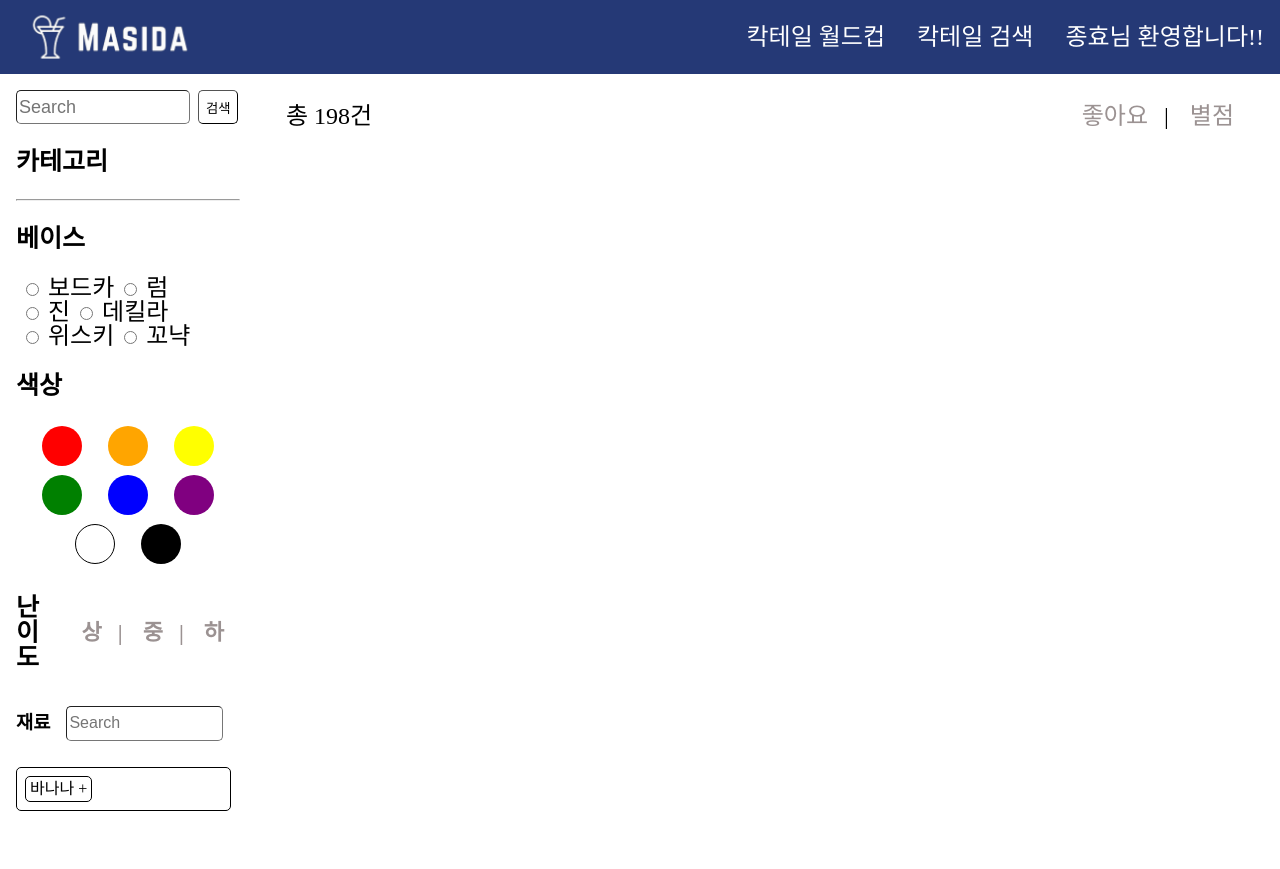
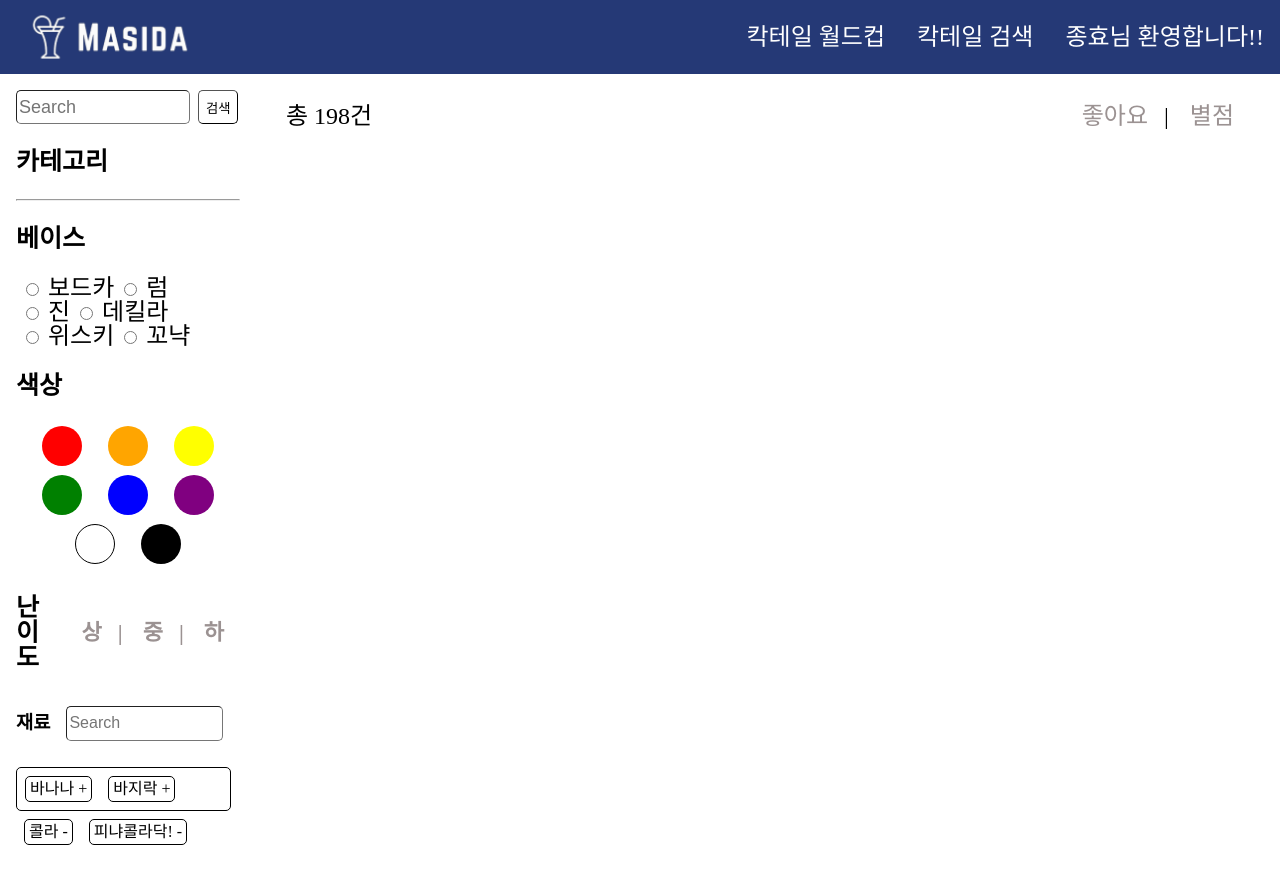
Before and after one commit to jhyun3315/masida, a Next.js app in the folder masida/: page /search in a window 1280 px wide. Before the commit the page ends 827 px from the top, so only its background shows below. Built offline with nearby package versions, Linux system fonts and the light colour scheme.

Commit message:
feat: make searchpage

```diff
--- a/masida/src/components/Search/Category.tsx
+++ b/masida/src/components/Search/Category.tsx
@@ -4,11 +4,42 @@ import Color from "./Color";
 import Difficulty from "./Difficulty";
 import Ingredient from "./Ingredient";
 
-type base = {
-  base_name: string;
+//재료들 타입 지정.
+export type searchIngredient = {
+  ingredient_id: number;
+  ingredient_name: string;
+  ingredient_add: boolean; //현재 검색 추가된 재료인지 확인하게 해주는 props.
+};
+
+export type searchedIngredient = {
+  ingredient: searchIngredient[];
 };
 
 const Category = () => {
+  const props: searchedIngredient = {
+    ingredient: [
+      {
+        ingredient_id: 1,
+        ingredient_name: "바나나",
+        ingredient_add: false,
+      },
+      {
+        ingredient_id: 2,
+        ingredient_name: "바지락",
+        ingredient_add: false,
+      },
+      {
+        ingredient_id: 3,
+        ingredient_name: "콜라",
+        ingredient_add: true,
+      },
+      {
+        ingredient_id: 4,
+        ingredient_name: "피냐콜라닥!",
+        ingredient_add: true,
+      },
+    ],
+  };
   return (
     <>
       <div className={style.category}>
@@ -17,7 +48,7 @@ const Category = () => {
         <Base />
         <Color />
         <Difficulty />
-        <Ingredient />
+        <Ingredient {...props} />
       </div>
     </>
   );
--- a/masida/src/components/Search/Color.module.scss
+++ b/masida/src/components/Search/Color.module.scss
@@ -87,4 +87,7 @@
     border-radius: 50%;
     appearance: none;
   }
+  .color_errmsg {
+    color: red;
+  }
 }
--- a/masida/src/components/Search/Color.tsx
+++ b/masida/src/components/Search/Color.tsx
@@ -3,24 +3,26 @@ import style from "./Color.module.scss";
 
 const Color = () => {
   const [checked, isChecked] = useState<number>(0);
+  const [errorMsg, isErrorMsg] = useState<boolean>(false);
 
   //색상은 2개이상 선택할수 없게 만들어주게 하려함.
   const checkedColor = (event: React.MouseEvent<HTMLElement>) => {
     const target = event.target as HTMLInputElement;
     if (checked > 1 && target.checked === true) {
       //만약 2개가 선택되었다면?
-      alert("더이상 선택이 불가합니다.");
       if (target.checked === true) {
         target.checked = false;
       } else {
         target.checked = true;
       }
+      isErrorMsg(true);
     } else {
       if (target.checked === true) {
         isChecked(checked + 1);
       } else {
         isChecked(checked - 1);
       }
+      isErrorMsg(false);
     }
     console.log(checked);
   };
@@ -102,6 +104,13 @@ const Color = () => {
               onClick={checkedColor}
             />
           </label>
+          {errorMsg ? (
+            <div className={style.color_errmsg}>
+              색상은 최대 2개까지 선택 가능합니다.
+            </div>
+          ) : (
+            <></>
+          )}
         </div>
       </div>
     </>
--- a/masida/src/components/Search/Ingredient.module.scss
+++ b/masida/src/components/Search/Ingredient.module.scss
@@ -16,14 +16,26 @@
     border: 1px solid black;
     border-radius: 5px;
     width: 95%;
-    height: auto;
+    .ingredient_search_result_item {
+      display: inline-block;
+      border: 1px solid black;
+      border-radius: 5px;
+      box-sizing: border-box;
+      width: max-content;
+      margin: 8px;
+      padding: 4px;
+    }
   }
-  .ingredient_search_result_item {
-    border: 1px solid black;
-    border-radius: 5px;
-    box-sizing: border-box;
-    width: max-content;
-    margin : 8px;
-    padding: 4px;
+  .ingredient_search_added_list {
+    width: 95%;
+    .ingredient_search_added_item {
+      display: inline-block;
+      border: 1px solid black;
+      border-radius: 5px;
+      box-sizing: border-box;
+      width: max-content;
+      margin: 8px;
+      padding: 4px;
+    }
   }
 }
--- a/masida/src/components/Search/Ingredient.tsx
+++ b/masida/src/components/Search/Ingredient.tsx
@@ -1,23 +1,16 @@
 import { useState } from "react";
 import style from "./Ingredient.module.scss";
+import { searchedIngredient } from "../Search/Category";
 
-type ingre = {
-  id : number,
-  name : string,
-  add : boolean, //추가되었는지 안되었는지를 확인해주는 변수입니다.
-}
-
-const Ingredient = () => {
-  const[ingredient, isIngredient] =  useState<string[]>([]);
-
+const Ingredient = (props: searchedIngredient) => {
+  // const [ingredient, isIngredient] = useState<string[]>([]);
+  const { ingredient } = props;
 
   //검색에서는 filter함수를 써야할 것같음. 값만 쏙 빼내오기 위해.
-  const searchIngredient = (event : React.ChangeEvent<HTMLInputElement>) => {
+  const searchIngredient = (event: React.ChangeEvent<HTMLInputElement>) => {
     const target = event.target as HTMLInputElement;
     console.log(target.value); //값 찍힘.
-
-
-  }
+  };
   return (
     <>
       <div className={style.ingredient}>
@@ -31,9 +24,30 @@ const Ingredient = () => {
           />
         </div>
         <div className={style.ingredient_search_result_list}>
-          <div className={style.ingredient_search_result_item}>
-            바나나 +
-          </div>
+          {ingredient.map((key) => (
+            <>
+              {key.ingredient_add ? (
+                <div></div>
+              ) : (
+                <div className={style.ingredient_search_result_item}>
+                  {key.ingredient_name} +
+                </div>
+              )}
+            </>
+          ))}
+        </div>
+        <div className={style.ingredient_search_added_list}>
+          {ingredient.map((key) => (
+            <>
+              {key.ingredient_add ? (
+                <div className={style.ingredient_search_added_item}>
+                  {key.ingredient_name} -
+                </div>
+              ) : (
+                <div></div>
+              )}
+            </>
+          ))}
         </div>
       </div>
     </>
--- a/masida/src/components/Search/SearchPage.tsx
+++ b/masida/src/components/Search/SearchPage.tsx
@@ -1,6 +1,7 @@
 import Result from "./Result";
 import Sidebar from "./Sidebar";
 import style from "./SearchPage.module.scss";
+
 const SearchPage = () => {
   return (
     <>
```
